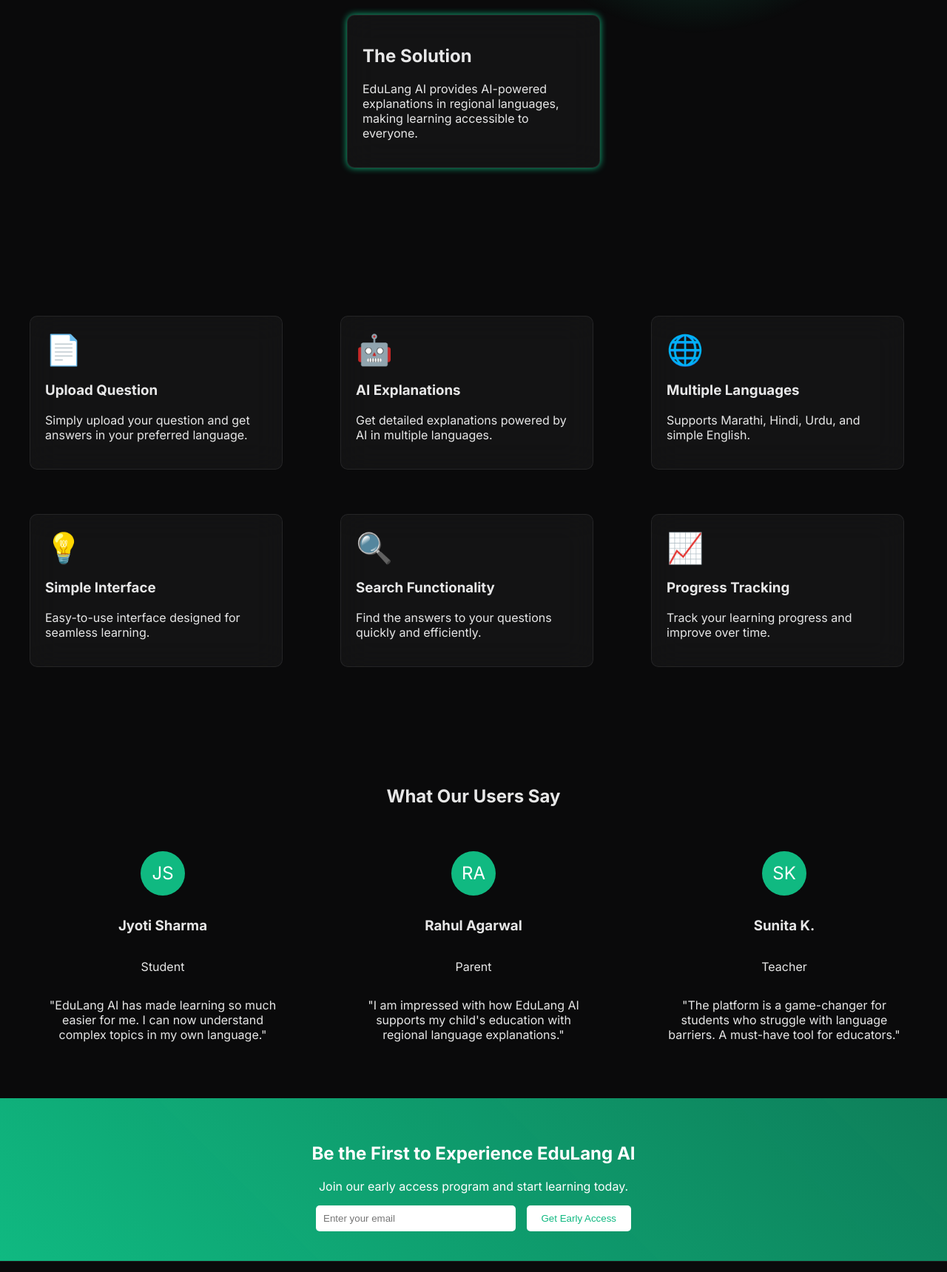
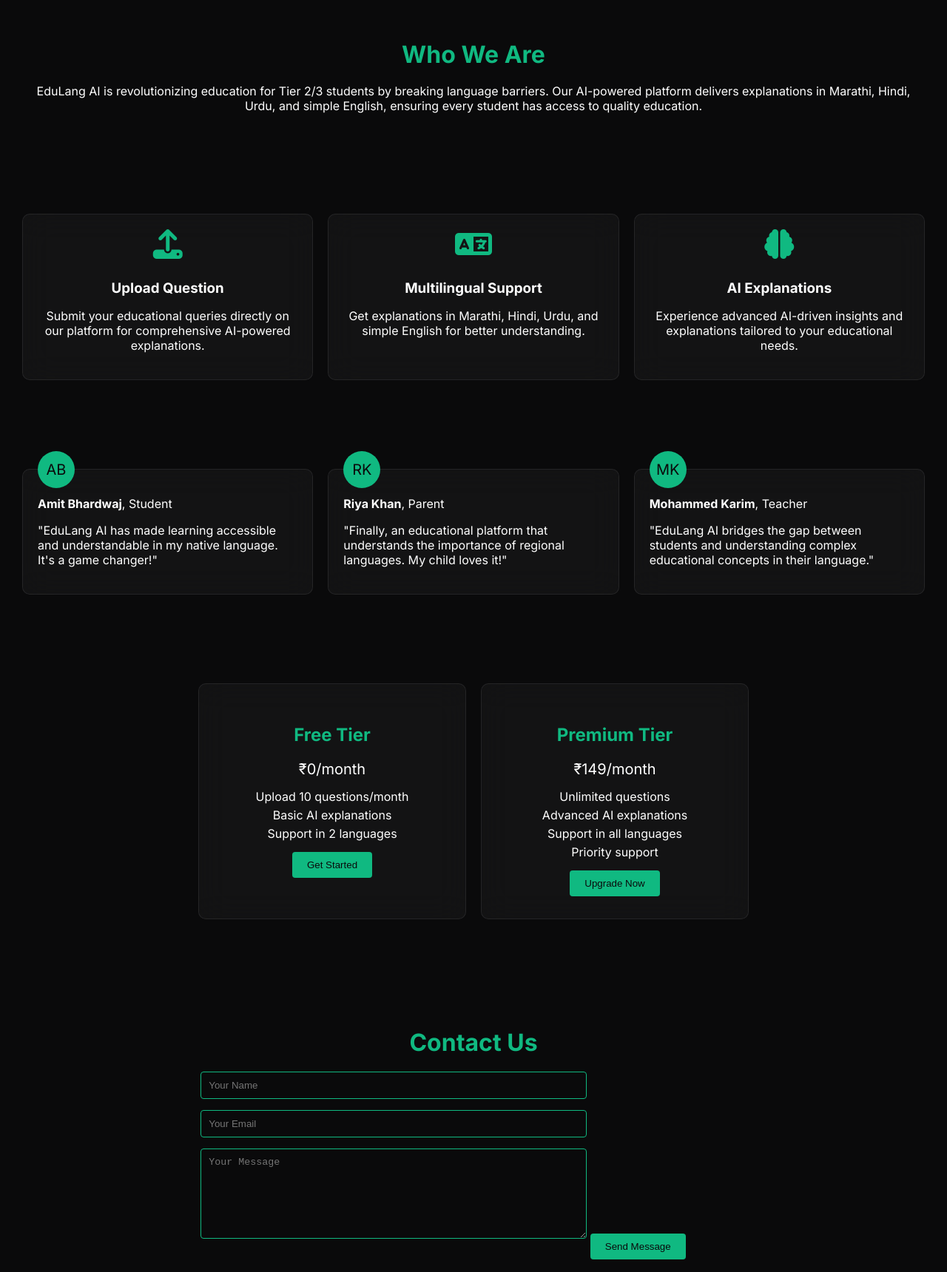
Before and after one commit to ubaidmuazzam23-lgtm/startup-landing-page, a plain HTML site: page index.html in a window 1280 px wide. Shown: the part 899-2619 px from the top of the page at 74% size. Drawn offline with Linux system fonts and the light colour scheme.

Commit message:
🚀 Auto-deploy landing page

```diff
--- a/index.html
+++ b/index.html
@@ -3,15 +3,15 @@
 <head>
     <meta charset="UTF-8">
     <meta name="viewport" content="width=device-width, initial-scale=1.0">
-    <title>EduLang AI - AI-Powered Regional Language Explanations</title>
+    <title>EduLang AI</title>
     <link href="https://fonts.googleapis.com/css2?family=Inter:wght@400;700&display=swap" rel="stylesheet">
-    <link href="https://cdnjs.cloudflare.com/ajax/libs/font-awesome/6.0.0-beta3/css/all.min.css" rel="stylesheet">
+    <script src="https://kit.fontawesome.com/a076d05399.js" crossorigin="anonymous"></script>
     <style>
         body {
             margin: 0;
             font-family: 'Inter', sans-serif;
             background-color: #0A0A0B;
-            color: rgba(255, 255, 255, 0.9);
+            color: #FFFFFF;
             overflow-x: hidden;
         }
         .navbar {
@@ -20,256 +20,395 @@
             display: flex;
             justify-content: space-between;
             align-items: center;
-            padding: 20px;
+            padding: 15px 30px;
+            backdrop-filter: blur(20px);
             background: rgba(255, 255, 255, 0.04);
             border-bottom: 1px solid rgba(255, 255, 255, 0.08);
-            backdrop-filter: blur(20px);
-            z-index: 10;
+            z-index: 1000;
         }
         .navbar-logo {
             font-size: 24px;
             font-weight: bold;
             color: #10B981;
         }
-        .btn-primary, .btn-secondary {
+        .cta-button {
+            background-color: #10B981;
+            color: #0A0A0B;
             padding: 10px 20px;
-            border-radius: 5px;
-            font-size: 16px;
+            border: none;
+            border-radius: 4px;
             cursor: pointer;
-            text-decoration: none;
-            transition: background 0.3s;
+            transition: background-color 0.3s, transform 0.3s;
         }
-        .btn-primary {
-            background: linear-gradient(45deg, #10B981, #10B981aa);
-            border: none;
-            color: #fff;
-        }
-        .btn-primary:hover {
-            background: #10B981;
-        }
-        .btn-secondary {
-            background: transparent;
-            border: 1px solid #10B981;
-            color: #10B981;
-        }
-        .btn-secondary:hover {
-            background: rgba(16, 185, 129, 0.1);
+        .cta-button:hover {
+            background-color: #0E8F6C;
+            transform: scale(1.05);
         }
         .hero {
+            display: flex;
+            flex-direction: column;
+            align-items: center;
+            justify-content: center;
+            height: 100vh;
+            text-align: center;
             position: relative;
-            text-align: center;
-            padding: 100px 20px;
+            overflow: hidden;
         }
-        .hero::before {
-            content: '';
+        .hero-heading {
+            font-size: 48px;
+            background: linear-gradient(90deg, #10B981, #0E8F6C);
+            -webkit-background-clip: text;
+            -webkit-text-fill-color: transparent;
+            animation: gradientAnimation 5s ease infinite;
+        }
+        @keyframes gradientAnimation {
+            0% { background-position: 0%; }
+            100% { background-position: 100%; }
+        }
+        .hero-buttons {
+            margin-top: 20px;
+        }
+        .hero .cta-button {
+            margin: 0 10px;
+        }
+        .hero-blob {
             position: absolute;
-            top: 50%;
-            left: 50%;
-            transform: translate(-50%, -50%);
-            width: 600px;
-            height: 600px;
-            background: radial-gradient(circle at center, rgba(16, 185, 129, 0.5), transparent 70%);
+            width: 500px;
+            height: 500px;
+            background: radial-gradient(circle, #10B981, transparent);
             border-radius: 50%;
-            animation: pulse 5s infinite;
+            animation: blobAnimation 10s infinite;
             z-index: -1;
         }
-        @keyframes pulse {
-            0%, 100% { transform: scale(1); }
-            50% { transform: scale(1.1); }
-        }
-        .hero h1 {
-            font-size: 72px;
-            font-weight: bold;
-            background: linear-gradient(to right, #10B981, #10B981aa);
-            -webkit-background-clip: text;
-            color: transparent;
+        @keyframes blobAnimation {
+            0%, 100% { transform: translate(-50%, -50%) scale(1); }
+            50% { transform: translate(-50%, -50%) scale(1.2); }
         }
         .trust-badges {
             display: flex;
             justify-content: center;
-            gap: 20px;
-            margin-top: 20px;
+            margin-top: 40px;
         }
         .trust-badge {
-            font-size: 18px;
+            margin: 0 10px;
+            font-size: 14px;
+            color: #10B981;
+            border: 1px solid #10B981;
+            padding: 5px 10px;
+            border-radius: 4px;
+        }
+        .section {
+            padding: 60px 30px;
+            opacity: 0;
+            transform: translateY(50px);
+            transition: opacity 0.6s, transform 0.6s;
+        }
+        .section.visible {
+            opacity: 1;
+            transform: translateY(0);
+        }
+        .about {
+            text-align: center;
+        }
+        .about-heading {
+            font-size: 32px;
+            margin-bottom: 20px;
             color: #10B981;
         }
-        .section {
-            padding: 60px 20px;
+        .services {
+            display: grid;
+            grid-template-columns: repeat(auto-fit, minmax(250px, 1fr));
+            gap: 20px;
+            justify-items: center;
+        }
+        .service-card {
+            background: rgba(255, 255, 255, 0.04);
+            border: 1px solid rgba(255, 255, 255, 0.08);
+            border-radius: 10px;
+            padding: 20px;
+            text-align: center;
+            backdrop-filter: blur(20px);
+            transition: transform 0.3s;
+        }
+        .service-card:hover {
+            transform: translateY(-10px);
+        }
+        .service-icon {
+            font-size: 40px;
+            color: #10B981;
+            margin-bottom: 10px;
+        }
+        .service-title {
+            font-weight: bold;
+            margin-bottom: 10px;
+        }
+        .testimonials {
+            display: grid;
+            grid-template-columns: repeat(auto-fit, minmax(300px, 1fr));
+            gap: 20px;
+            justify-items: center;
+        }
+        .testimonial-card {
+            background: rgba(255, 255, 255, 0.04);
+            border: 1px solid rgba(255, 255, 255, 0.08);
+            border-radius: 10px;
+            padding: 20px;
+            backdrop-filter: blur(20px);
+            position: relative;
+            text-align: left;
+        }
+        .testimonial-avatar {
+            background-color: #10B981;
+            border-radius: 50%;
+            width: 50px;
+            height: 50px;
+            display: flex;
+            align-items: center;
+            justify-content: center;
+            font-size: 20px;
+            color: #0A0A0B;
+            position: absolute;
+            top: -25px;
+            left: 20px;
+        }
+        .pricing {
+            display: flex;
+            flex-wrap: wrap;
+            justify-content: center;
+            gap: 20px;
+        }
+        .pricing-card {
+            background: rgba(255, 255, 255, 0.04);
+            border: 1px solid rgba(255, 255, 255, 0.08);
+            border-radius: 10px;
+            padding: 30px;
+            width: 300px;
+            text-align: center;
+            backdrop-filter: blur(20px);
+        }
+        .pricing-title {
+            font-size: 24px;
+            margin-bottom: 10px;
+            color: #10B981;
+        }
+        .pricing-price {
+            font-size: 20px;
+            margin-bottom: 15px;
+        }
+        .pricing-features {
+            list-style-type: none;
+            padding: 0;
+            margin: 0;
+            margin-bottom: 15px;
+        }
+        .pricing-feature {
+            margin: 5px 0;
+        }
+        .contact-form {
             display: flex;
             flex-direction: column;
             align-items: center;
         }
-        .card {
-            background: rgba(255, 255, 255, 0.04);
-            border: 1px solid rgba(255, 255, 255, 0.08);
-            backdrop-filter: blur(20px);
-            padding: 20px;
-            border-radius: 10px;
-            margin: 20px;
-            width: 300px;
+        .contact-input, .contact-textarea {
+            width: 100%;
+            max-width: 500px;
+            margin-bottom: 15px;
+            padding: 10px;
+            border-radius: 4px;
+            border: 1px solid #10B981;
+            background-color: transparent;
+            color: #FFFFFF;
         }
-        .card-dark {
-            border: 1px solid #ff4d4d;
+        .contact-textarea {
+            height: 100px;
         }
-        .card-glow {
-            box-shadow: 0 0 10px #10B981;
-        }
-        .features-grid {
-            display: grid;
-            grid-template-columns: repeat(3, 1fr);
-            gap: 20px;
-            margin-top: 40px;
-        }
-        .feature-icon {
-            font-size: 40px;
-            color: #10B981;
-        }
-        .testimonial {
+        .footer {
             display: flex;
             flex-direction: column;
             align-items: center;
-            text-align: center;
+            padding: 30px;
+            background: rgba(255, 255, 255, 0.04);
+            border-top: 1px solid rgba(255, 255, 255, 0.08);
         }
-        .testimonial-avatar {
-            background: #10B981;
-            color: #fff;
-            width: 60px;
-            height: 60px;
+        .footer-logo {
+            font-size: 24px;
+            font-weight: bold;
+            color: #10B981;
+            margin-bottom: 10px;
+        }
+        .footer-tagline {
+            margin-bottom: 20px;
+        }
+        .footer-nav {
             display: flex;
             justify-content: center;
-            align-items: center;
-            border-radius: 50%;
-            font-size: 24px;
-            margin-bottom: 10px;
+            gap: 20px;
+            margin-bottom: 20px;
         }
-        .cta-banner {
-            background: linear-gradient(45deg, #10B981, #10B981aa);
-            padding: 40px 20px;
-            text-align: center;
-            color: #fff;
-        }
-        .cta-banner input[type="email"] {
-            padding: 10px;
-            border-radius: 5px;
-            border: none;
-            margin-right: 10px;
-            width: 250px;
-        }
-        .cta-banner button {
-            padding: 10px 20px;
-            border-radius: 5px;
-            border: none;
-            background: #fff;
-            color: #10B981;
-            cursor: pointer;
-        }
-        .footer {
-            padding: 20px;
-            background: #0A0A0B;
-            text-align: center;
-            border-top: 1px solid rgba(255, 255, 255, 0.08);
-        }
-        .footer a {
+        .footer-nav a {
             color: #10B981;
             text-decoration: none;
-            margin: 0 10px;
+            transition: color 0.3s;
+        }
+        .footer-nav a:hover {
+            color: #0E8F6C;
+        }
+        .footer-social {
+            display: flex;
+            gap: 10px;
+        }
+        .footer-social a {
+            color: #10B981;
+            font-size: 20px;
+            transition: color 0.3s;
+        }
+        .footer-social a:hover {
+            color: #0E8F6C;
+        }
+        .footer-copyright {
+            margin-top: 20px;
+            font-size: 14px;
+        }
+        .glowing-cursor {
+            position: fixed;
+            top: 0;
+            left: 0;
+            width: 15px;
+            height: 15px;
+            border-radius: 50%;
+            background-color: #10B981;
+            pointer-events: none;
+            mix-blend-mode: difference;
+            z-index: 1001;
         }
     </style>
 </head>
 <body>
-    <div class="navbar">
+    <div class="glowing-cursor"></div>
+    <nav class="navbar">
         <div class="navbar-logo">EduLang AI</div>
-        <a href="#cta" class="btn-primary">Get Early Access</a>
-    </div>
-    <div class="hero">
-        <h1>Regional Language Focus and AI-Powered Explanations</h1>
-        <p>Break through language barriers with EduLang AI, the educational platform designed for Tier 2/3 students.</p>
+        <button class="cta-button">Get Early Access</button>
+    </nav>
+    <section class="hero">
+        <h1 class="hero-heading">EduLang AI - AI-Powered Explanations in Your Language</h1>
+        <div class="hero-buttons">
+            <button class="cta-button">Start Free Trial</button>
+            <button class="cta-button">Learn More</button>
+        </div>
         <div class="trust-badges">
-            <div class="trust-badge"><i class="fas fa-check-circle"></i> Trusted by 1000+ students</div>
-            <div class="trust-badge"><i class="fas fa-check-circle"></i> Available in multiple languages</div>
-            <div class="trust-badge"><i class="fas fa-check-circle"></i> Easy to use</div>
+            <span class="trust-badge">AI-Powered</span>
+            <span class="trust-badge">Regional Languages</span>
+            <span class="trust-badge">Freemium Model</span>
         </div>
-    </div>
-    <div class="section">
-        <div class="card card-dark">
-            <h2>The Problem</h2>
-            <p>Many students in Tier 2/3 cities struggle to understand educational content due to language barriers.</p>
+        <div class="hero-blob"></div>
+    </section>
+    <section class="about section">
+        <h2 class="about-heading">Who We Are</h2>
+        <p>EduLang AI is revolutionizing education for Tier 2/3 students by breaking language barriers. Our AI-powered platform delivers explanations in Marathi, Hindi, Urdu, and simple English, ensuring every student has access to quality education.</p>
+    </section>
+    <section class="services section">
+        <div class="service-card">
+            <i class="fas fa-upload service-icon"></i>
+            <h3 class="service-title">Upload Question</h3>
+            <p>Submit your educational queries directly on our platform for comprehensive AI-powered explanations.</p>
         </div>
-        <div class="card card-glow">
-            <h2>The Solution</h2>
-            <p>EduLang AI provides AI-powered explanations in regional languages, making learning accessible to everyone.</p>
+        <div class="service-card">
+            <i class="fas fa-language service-icon"></i>
+            <h3 class="service-title">Multilingual Support</h3>
+            <p>Get explanations in Marathi, Hindi, Urdu, and simple English for better understanding.</p>
         </div>
-    </div>
-    <div class="section features-grid">
-        <div class="card">
-            <div class="feature-icon">📄</div>
-            <h3>Upload Question</h3>
-            <p>Simply upload your question and get answers in your preferred language.</p>
+        <div class="service-card">
+            <i class="fas fa-brain service-icon"></i>
+            <h3 class="service-title">AI Explanations</h3>
+            <p>Experience advanced AI-driven insights and explanations tailored to your educational needs.</p>
         </div>
-        <div class="card">
-            <div class="feature-icon">🤖</div>
-            <h3>AI Explanations</h3>
-            <p>Get detailed explanations powered by AI in multiple languages.</p>
+    </section>
+    <section class="testimonials section">
+        <div class="testimonial-card">
+            <div class="testimonial-avatar">AB</div>
+            <p><strong>Amit Bhardwaj</strong>, Student</p>
+            <p>"EduLang AI has made learning accessible and understandable in my native language. It's a game changer!"</p>
         </div>
-        <div class="card">
-            <div class="feature-icon">🌐</div>
-            <h3>Multiple Languages</h3>
-            <p>Supports Marathi, Hindi, Urdu, and simple English.</p>
+        <div class="testimonial-card">
+            <div class="testimonial-avatar">RK</div>
+            <p><strong>Riya Khan</strong>, Parent</p>
+            <p>"Finally, an educational platform that understands the importance of regional languages. My child loves it!"</p>
         </div>
-        <div class="card">
-            <div class="feature-icon">💡</div>
-            <h3>Simple Interface</h3>
-            <p>Easy-to-use interface designed for seamless learning.</p>
+        <div class="testimonial-card">
+            <div class="testimonial-avatar">MK</div>
+            <p><strong>Mohammed Karim</strong>, Teacher</p>
+            <p>"EduLang AI bridges the gap between students and understanding complex educational concepts in their language."</p>
         </div>
-        <div class="card">
-            <div class="feature-icon">🔍</div>
-            <h3>Search Functionality</h3>
-            <p>Find the answers to your questions quickly and efficiently.</p>
+    </section>
+    <section class="pricing section">
+        <div class="pricing-card">
+            <h3 class="pricing-title">Free Tier</h3>
+            <p class="pricing-price">₹0/month</p>
+            <ul class="pricing-features">
+                <li class="pricing-feature">Upload 10 questions/month</li>
+                <li class="pricing-feature">Basic AI explanations</li>
+                <li class="pricing-feature">Support in 2 languages</li>
+            </ul>
+            <button class="cta-button">Get Started</button>
         </div>
-        <div class="card">
-            <div class="feature-icon">📈</div>
-            <h3>Progress Tracking</h3>
-            <p>Track your learning progress and improve over time.</p>
+        <div class="pricing-card">
+            <h3 class="pricing-title">Premium Tier</h3>
+            <p class="pricing-price">₹149/month</p>
+            <ul class="pricing-features">
+                <li class="pricing-feature">Unlimited questions</li>
+                <li class="pricing-feature">Advanced AI explanations</li>
+                <li class="pricing-feature">Support in all languages</li>
+                <li class="pricing-feature">Priority support</li>
+            </ul>
+            <button class="cta-button">Upgrade Now</button>
         </div>
-    </div>
-    <div class="section">
-        <h2>What Our Users Say</h2>
-        <div class="features-grid">
-            <div class="testimonial">
-                <div class="testimonial-avatar">JS</div>
-                <h3>Jyoti Sharma</h3>
-                <p>Student</p>
-                <blockquote>"EduLang AI has made learning so much easier for me. I can now understand complex topics in my own language."</blockquote>
-            </div>
-            <div class="testimonial">
-                <div class="testimonial-avatar">RA</div>
-                <h3>Rahul Agarwal</h3>
-                <p>Parent</p>
-                <blockquote>"I am impressed with how EduLang AI supports my child's education with regional language explanations."</blockquote>
-            </div>
-            <div class="testimonial">
-                <div class="testimonial-avatar">SK</div>
-                <h3>Sunita K.</h3>
-                <p>Teacher</p>
-                <blockquote>"The platform is a game-changer for students who struggle with language barriers. A must-have tool for educators."</blockquote>
-            </div>
+    </section>
+    <section class="contact-form section">
+        <h2 class="about-heading">Contact Us</h2>
+        <form>
+            <input type="text" class="contact-input" placeholder="Your Name" required>
+            <input type="email" class="contact-input" placeholder="Your Email" required>
+            <textarea class="contact-textarea" placeholder="Your Message" required></textarea>
+            <button type="submit" class="cta-button">Send Message</button>
+        </form>
+    </section>
+    <footer class="footer">
+        <div class="footer-logo">EduLang AI</div>
+        <p class="footer-tagline">AI-Powered Learning for Everyone</p>
+        <nav class="footer-nav">
+            <a href="#">Home</a>
+            <a href="#">About</a>
+            <a href="#">Services</a>
+            <a href="#">Pricing</a>
+            <a href="#">Contact</a>
+        </nav>
+        <div class="footer-social">
+            <a href="#"><i class="fab fa-facebook-f"></i></a>
+            <a href="#"><i class="fab fa-twitter"></i></a>
+            <a href="#"><i class="fab fa-instagram"></i></a>
         </div>
-    </div>
-    <div id="cta" class="cta-banner">
-        <h2>Be the First to Experience EduLang AI</h2>
-        <p>Join our early access program and start learning today.</p>
-        <input type="email" placeholder="Enter your email">
-        <button>Get Early Access</button>
-    </div>
-    <div class="footer">
-        <div class="navbar-logo">EduLang AI</div>
-        <div>
-            <a href="#">Home</a>
-            <a href="#">Features</a>
-            <a href="#">Contact</a>
-            <a href="#">Privacy Policy</a>
-        </div>
-    </div>
+        <p class="footer-copyright">&copy; 2023 EduLang AI. All rights reserved.</p>
+    </footer>
+    <script>
+        const sections = document.querySelectorAll('.section');
+        const options = { threshold: 0.1 };
+
+        const observer = new IntersectionObserver((entries, observer) => {
+            entries.forEach(entry => {
+                if (entry.isIntersecting) {
+                    entry.target.classList.add('visible');
+                    observer.unobserve(entry.target);
+                }
+            });
+        }, options);
+
+        sections.forEach(section => observer.observe(section));
+
+        const cursor = document.querySelector('.glowing-cursor');
+        document.addEventListener('mousemove', e => {
+            cursor.style.left = e.pageX + 'px';
+            cursor.style.top = e.pageY + 'px';
+        });
+    </script>
 </body>
 </html>
```
